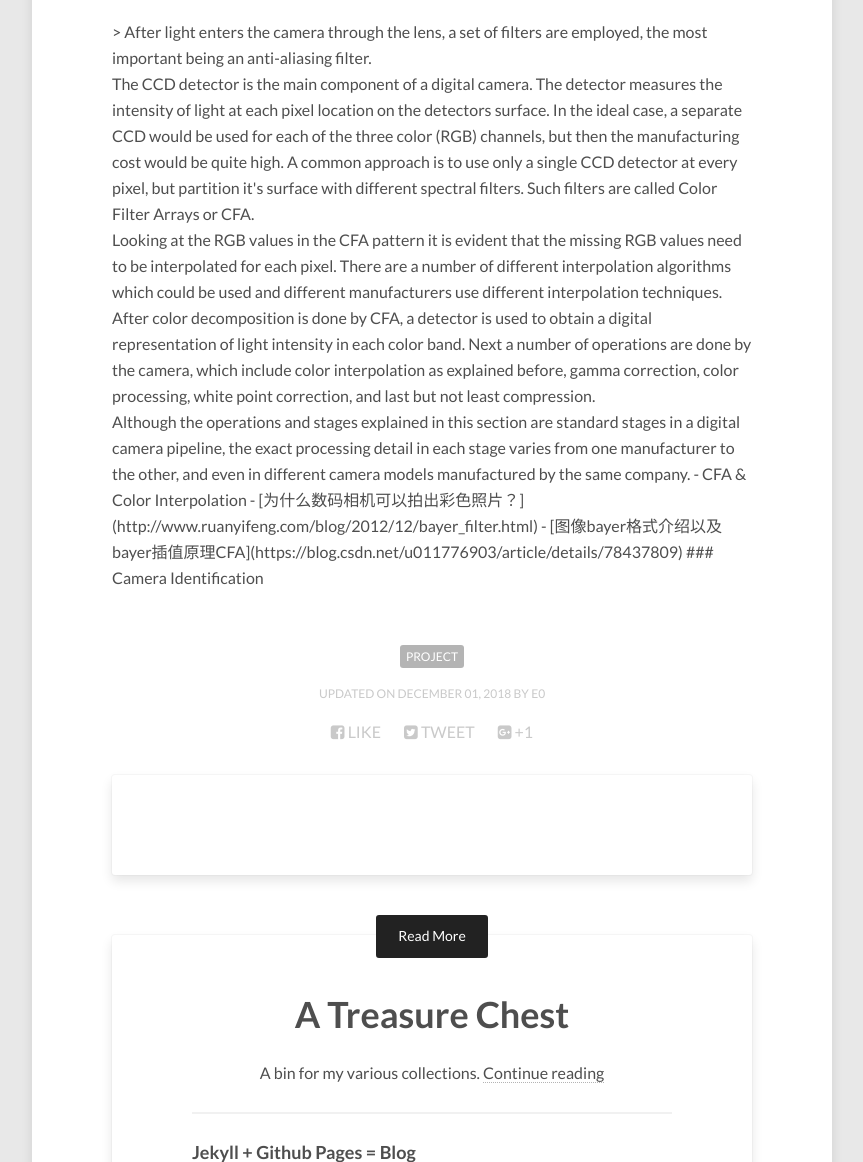
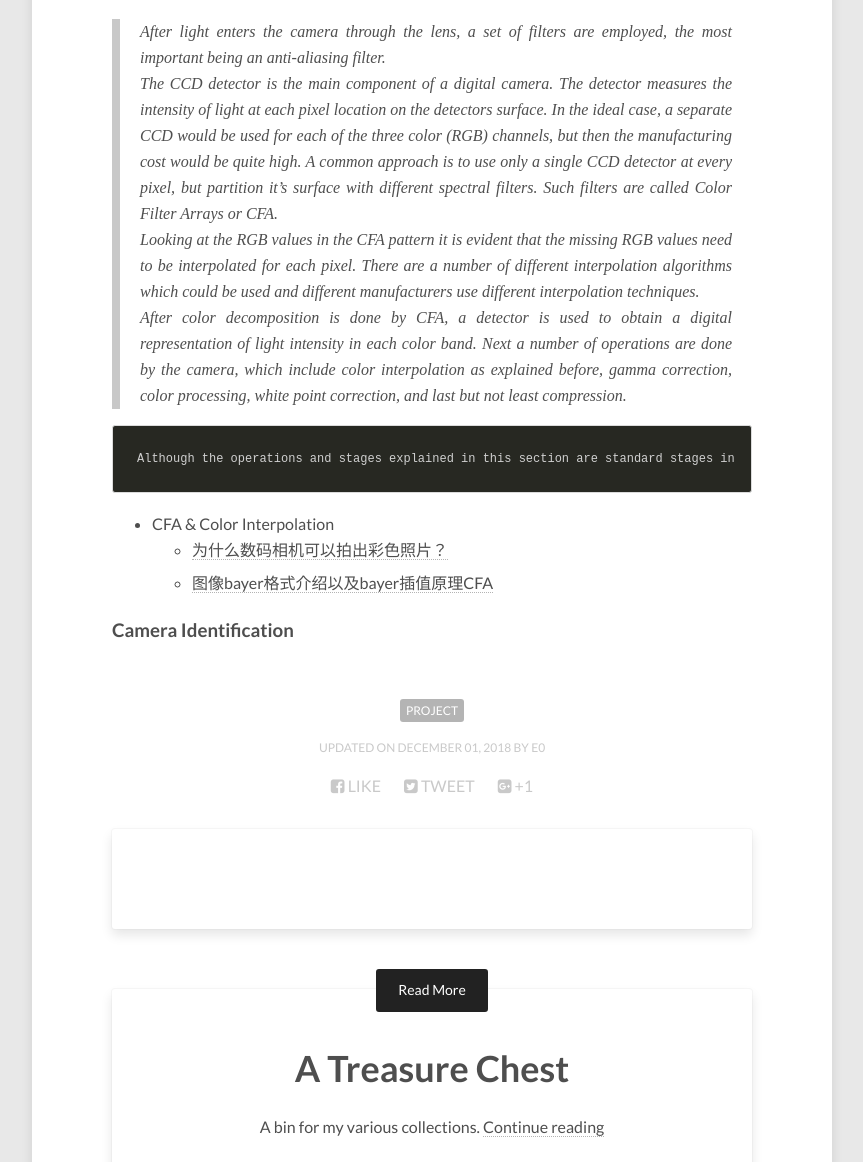
Before and after one commit to E0HYL/BLOG-OF-E0, a Jekyll site: the page built from _posts/2018-11-30-ImageFingerprint.md, in a window 1280 px wide and 1400 px high, scrolled down 669 px. Shown: the part 238-1400 px from the top of the window, without its empty margins (208-1071 px from the left). Built offline with Jekyll 4.4.1, drawn with Linux system fonts in a browser that asks for light colours; nearby versions of some CDN libraries; comment, search, counter and statistics services are not loaded.

Commit message:
Update 2018-11-30-ImageFingerprint.md

```diff
--- a/_posts/2018-11-30-ImageFingerprint.md
+++ b/_posts/2018-11-30-ImageFingerprint.md
@@ -16,7 +16,7 @@ image:
 <img src="https://ars.els-cdn.com/content/image/1-s2.0-S1742287617303146-gr1.jpg">
 
 *以下引自论文[Blind source camera identification](https://ieeexplore.ieee.org/document/1418853)*
-<div class="largebq">
+<div markdown="1" class="largebq">
 > After light enters the camera through the lens, a set of filters are employed, the most important being an anti-aliasing filter. <br>
     The CCD detector is the main component of a digital camera. The detector measures the intensity of light at each pixel location on the detectors surface. In the ideal case, a separate CCD would be used for each of the three color (RGB) channels, but then the manufacturing cost would be quite high. A common approach is to use only a single CCD detector at every pixel, but partition it's surface with different spectral filters. Such filters are called Color Filter Arrays or CFA.<br>
     Looking at the RGB values in the CFA pattern it is evident that the missing RGB values need to be interpolated for each pixel. There are a number of different interpolation algorithms which could be used and different manufacturers use different interpolation techniques.<br>
```
